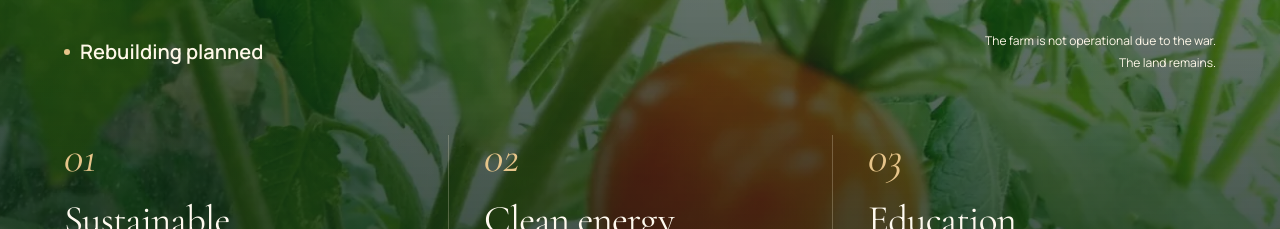
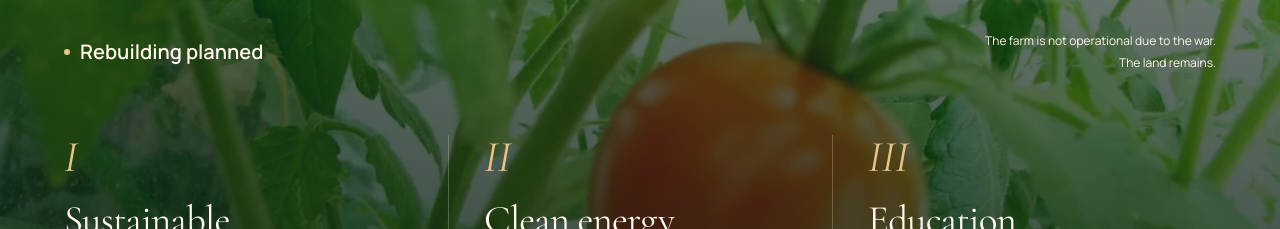
Before and after one commit to Hero988/RiseMeUp, a React (Vite) app: page / in a window 1280 px wide. Shown: the part 5080-5309 px from the top of the page. Built offline with nearby package versions, Linux system fonts and the light colour scheme; a web font is replaced by a local one.

Commit message:
Use Roman numerals for Virgin Mary Farm introduction pillars

```diff
--- a/src/App.tsx
+++ b/src/App.tsx
@@ -279,9 +279,9 @@ export default function App() {
               </div>
               <div className="rm-estate-status"><strong><span aria-hidden="true" />Rebuilding planned</strong><p>The farm is not operational due to the war.<br />The land remains.</p></div>
               <div className="rm-estate-pillars">
-                <article><span>01</span><h3>Sustainable<br />agriculture.</h3><p>Rebuild productive farming, improve food security and create opportunities for communities to earn a living.</p></article>
-                <article><span>02</span><h3>Clean energy<br />for farming.</h3><p>Plan solar-powered systems and biogas to support operations, make use of organic materials and care for the land.</p></article>
-                <article><span>03</span><h3>Education<br />&amp; training.</h3><p>Connect sustainable farming education with hands-on skills in growing, water management, processing and maintenance.</p></article>
+                <article><span>I</span><h3>Sustainable<br />agriculture.</h3><p>Rebuild productive farming, improve food security and create opportunities for communities to earn a living.</p></article>
+                <article><span>II</span><h3>Clean energy<br />for farming.</h3><p>Plan solar-powered systems and biogas to support operations, make use of organic materials and care for the land.</p></article>
+                <article><span>III</span><h3>Education<br />&amp; training.</h3><p>Connect sustainable farming education with hands-on skills in growing, water management, processing and maintenance.</p></article>
               </div>
               <div className="rm-estate-actions"><a className="rm-estate-primary" href="/development-partners/">Partner in rebuilding <span aria-hidden="true">↗</span></a><a className="rm-estate-secondary" href="/mango-project/">Read the Mango proposal <span aria-hidden="true">↗</span></a></div>
               <div className="rm-estate-foot"><p>Women and girls at the heart of the vision.</p><a href="#farm-women-title" aria-label="Read about women and girls at the heart of Virgin Mary Farm">↓</a></div>
```
